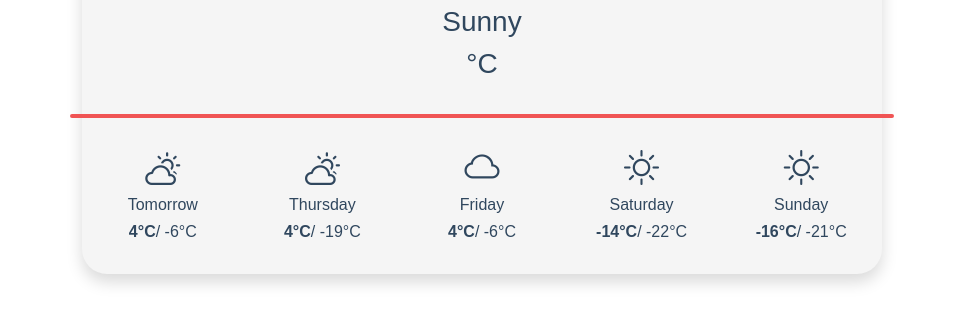
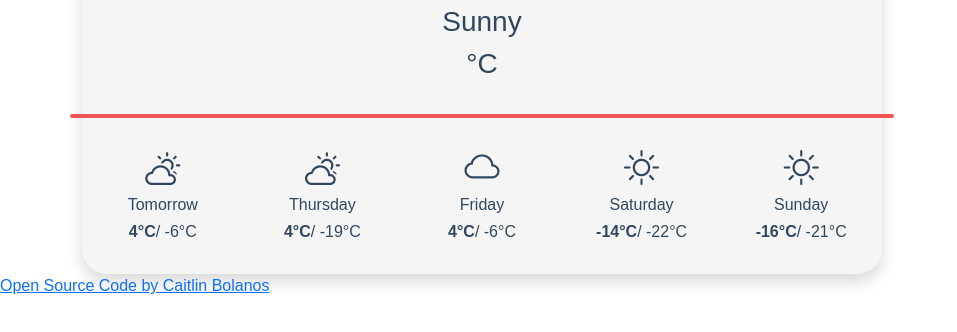
Before and after one commit to camabo/she-codes-weather-app-caitlin-bolanos, a plain HTML site: page index.html in a window 1280 px wide. Shown: the part 260-592 px from the top of the page, without its empty margins (0-957 px from the left). Drawn offline with nearby package versions, Linux system fonts and the light colour scheme; a web font is replaced by a local one.

Commit message:
Added link to open source code

```diff
--- a/index.html
+++ b/index.html
@@ -83,7 +83,7 @@
         </div>
     </div>
     </div>
-
+    <a href="https://github.com/camabo/she-codes-weather-app-caitlin-bolanos">Open Source Code by Caitlin Bolanos</a>
 </body>
 <script src="src/index.js">
 </script>
```
